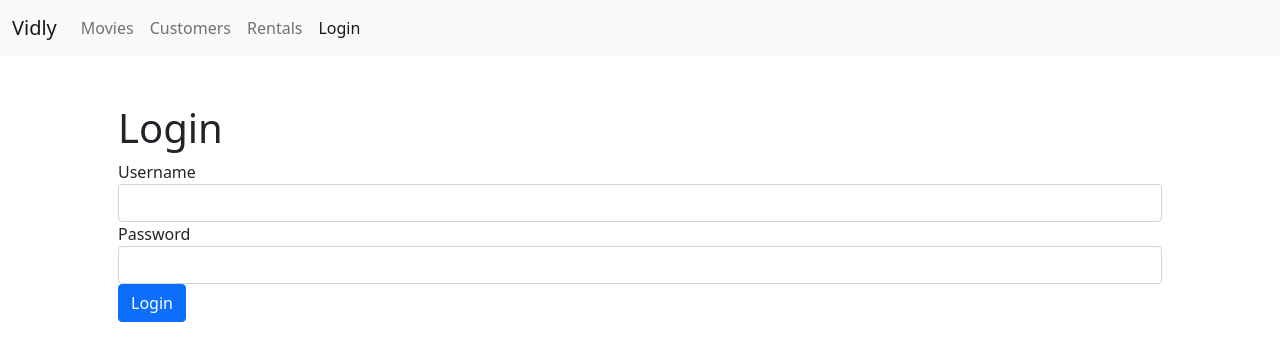
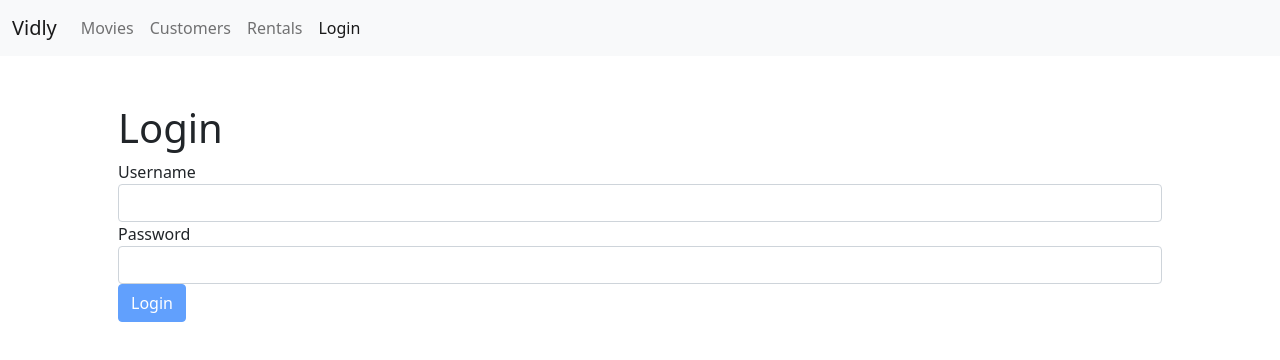
Before and after one commit to Malikhaseebtahir/vidly, a React (Create React App) app: page /login in a window 1280 px wide. Shown: the top 360 px of the page. Built offline with nearby package versions, Linux system fonts and the light colour scheme.

Commit message:
Added the disabled funtionality in login button

```diff
--- a/src/components/login.jsx
+++ b/src/components/login.jsx
@@ -49,7 +49,6 @@
     handleChange = ({ currentTarget: input }) => {
         const errors = {...this.state.errors };
         const errorMessage = this.validateProperty(input);
-        console.log(errorMessage);
         if (errorMessage) errors[input.name] = errorMessage;
         else delete errors[input.name];
 
@@ -79,7 +78,7 @@
                         onChange={this.handleChange}
                         error={errors.password}
                     />
-                    <button className="btn btn-primary">Login</button>
+                    <button disabled={this.validate()} className="btn btn-primary">Login</button>
                 </form>
             </div>
         );
```
